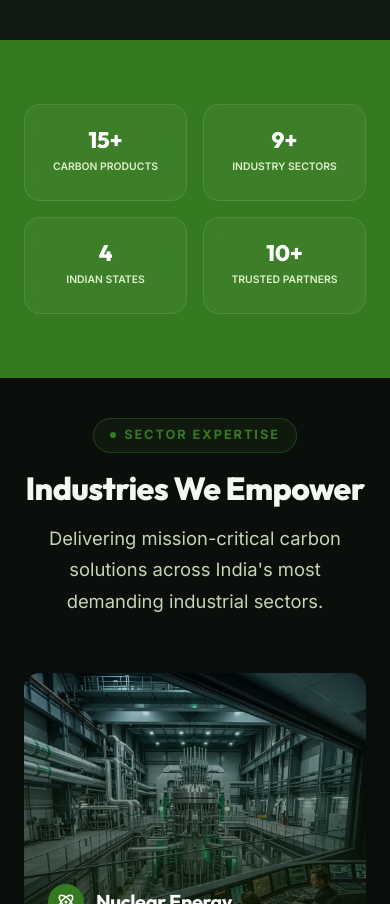
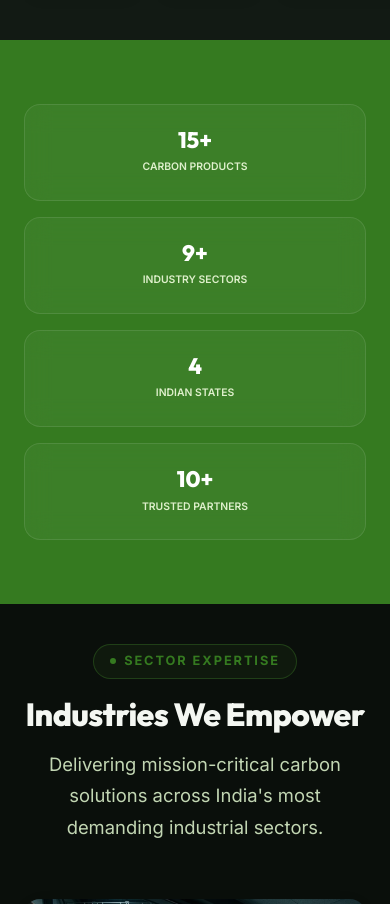
Before and after one commit to mediagreenliving/greenliving, a React (Vite) app: page / in a window 390 px wide. Shown: the part 1702-2606 px from the top of the page. Built offline with nearby package versions, Linux system fonts and the light colour scheme.

Commit message:
fix: resolve small screen (samsung s21 fe/iphone) layout squishing and add root overflow failsafe

```diff
--- a/src/index.css
+++ b/src/index.css
@@ -81,6 +81,11 @@
 html {
   scroll-behavior: smooth;
   overflow-x: hidden;
+}
+
+#root {
+  overflow-x: hidden;
+  width: 100%;
 }
 
 body {
@@ -2450,6 +2455,10 @@ ul {
     grid-template-columns: 1fr;
   }
 
+  .stats-grid {
+    grid-template-columns: 1fr;
+  }
+
   .product-filters {
     justify-content: flex-start;
     overflow-x: auto;
```
